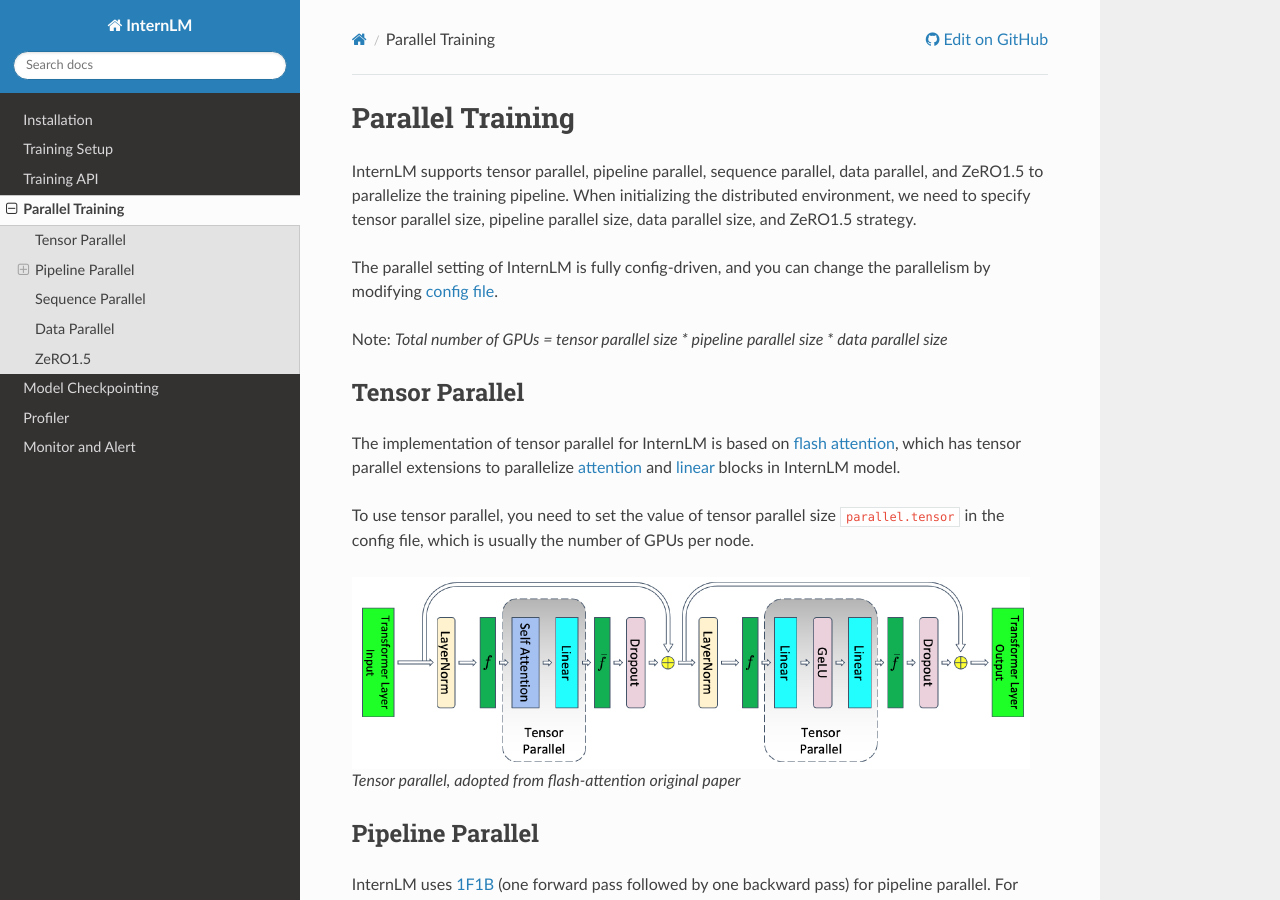
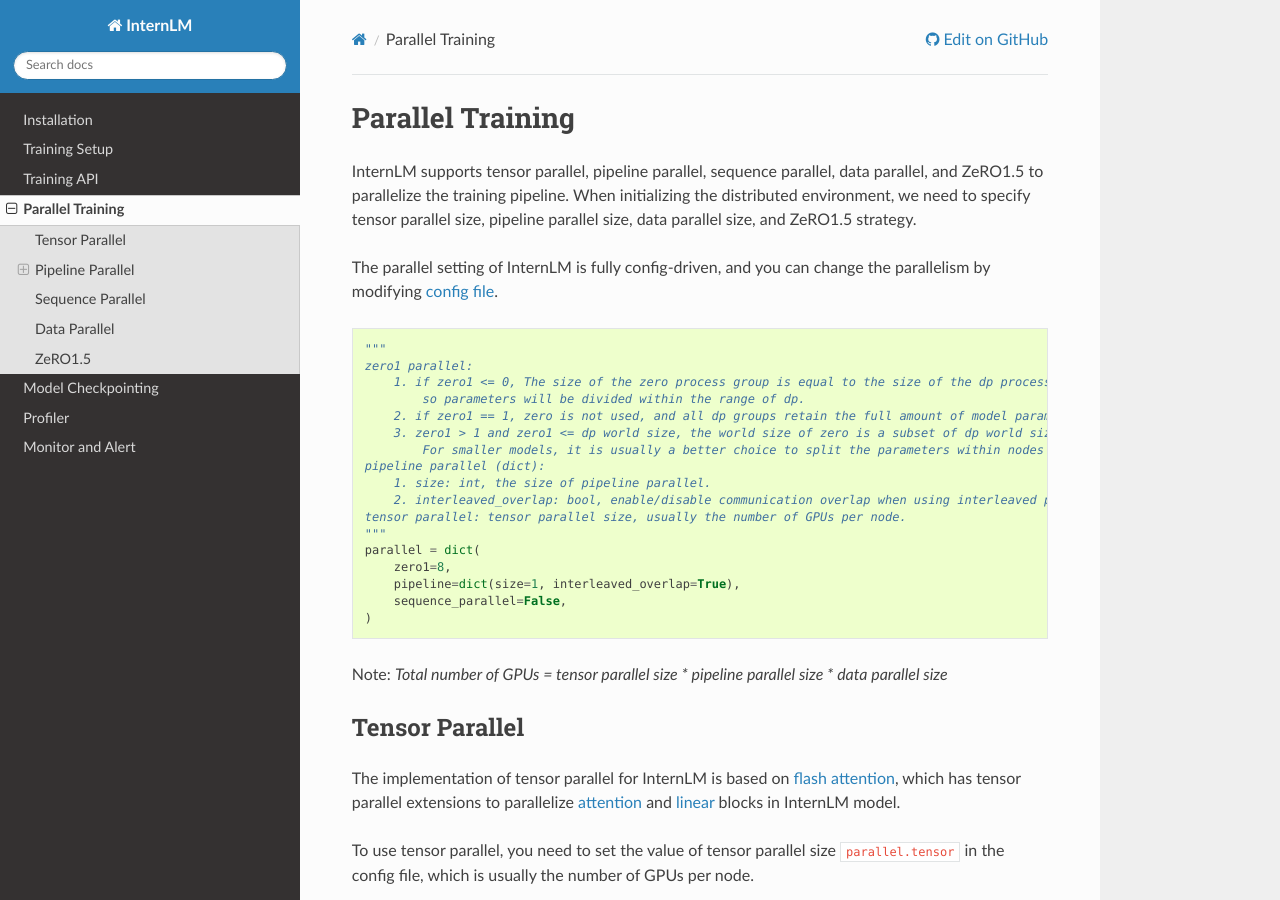
Before and after one commit to InternLM/InternLM, a Sphinx documentation site: the page built from doc/code-docs/source/parallel.rst, in a window 1280 px wide and 900 px high. Built offline with Sphinx 7.4.7 and the Read the Docs theme 2.0.0, drawn with Linux system fonts in a browser that asks for light colours.

Commit message:
docs refine and minor fix

```diff
--- a/doc/code-docs/source/parallel.rst
+++ b/doc/code-docs/source/parallel.rst
@@ -1,7 +1,7 @@
 Parallel Training
 =================
 
-.. 整体说一下并行配置使用方式，接下来再分模块详细说明
+.. Brief introduction to training parallelism, and how-to guide about config setting
 
 InternLM supports tensor parallel, pipeline parallel, sequence parallel, data parallel, and ZeRO1.5 to parallelize the training pipeline.
 When initializing the distributed environment, we need to specify tensor parallel size, pipeline parallel size, data parallel size,
@@ -9,6 +9,26 @@
 
 The parallel setting of InternLM is fully config-driven, and you can change the parallelism by modifying
 `config file <https://github.com/InternLM/InternLM/blob/main/configs/7B_sft.py>`_.
+
+.. code-block:: python
+
+    """
+    zero1 parallel:
+        1. if zero1 <= 0, The size of the zero process group is equal to the size of the dp process group,
+            so parameters will be divided within the range of dp.
+        2. if zero1 == 1, zero is not used, and all dp groups retain the full amount of model parameters.
+        3. zero1 > 1 and zero1 <= dp world size, the world size of zero is a subset of dp world size.
+            For smaller models, it is usually a better choice to split the parameters within nodes with a setting <= 8.
+    pipeline parallel (dict):
+        1. size: int, the size of pipeline parallel.
+        2. interleaved_overlap: bool, enable/disable communication overlap when using interleaved pipeline scheduler.
+    tensor parallel: tensor parallel size, usually the number of GPUs per node.
+    """
+    parallel = dict(
+        zero1=8,
+        pipeline=dict(size=1, interleaved_overlap=True),
+        sequence_parallel=False,
+    )
 
 Note: `Total number of GPUs = tensor parallel size * pipeline parallel size * data parallel size`
 
--- a/doc/code-docs/source/profiler.rst
+++ b/doc/code-docs/source/profiler.rst
@@ -1,7 +1,7 @@
 Profiler
 ========
 
-.. 可介绍torch profiler, memory profiler的使用
+.. Mainly about the usage of torch profiler and memory profiler
 
 Torch Profiler
 -----------------
```
Also changed, not shown: doc/code-docs/source/training.rst (+4 -4 lines), 2 other files.
